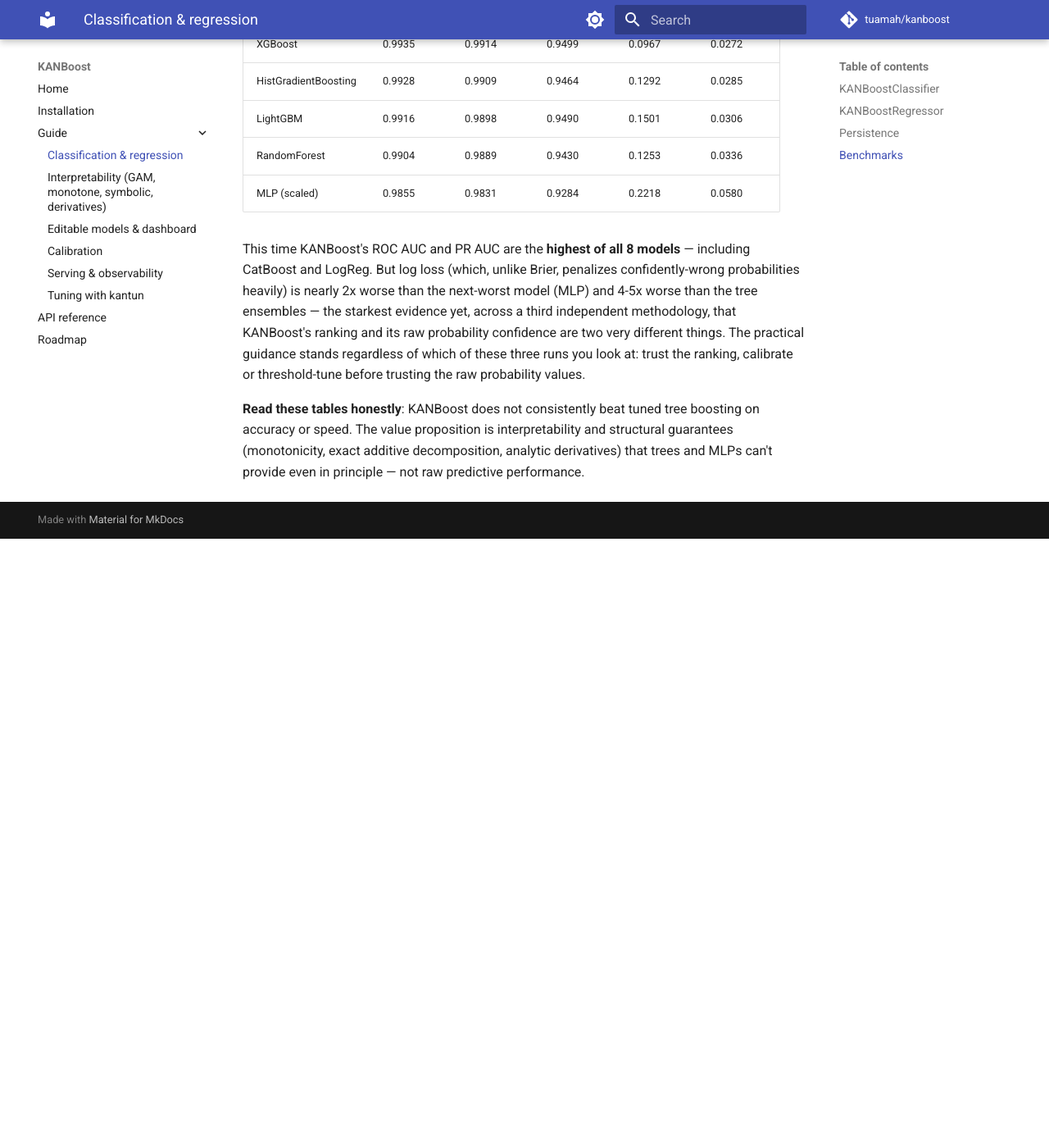
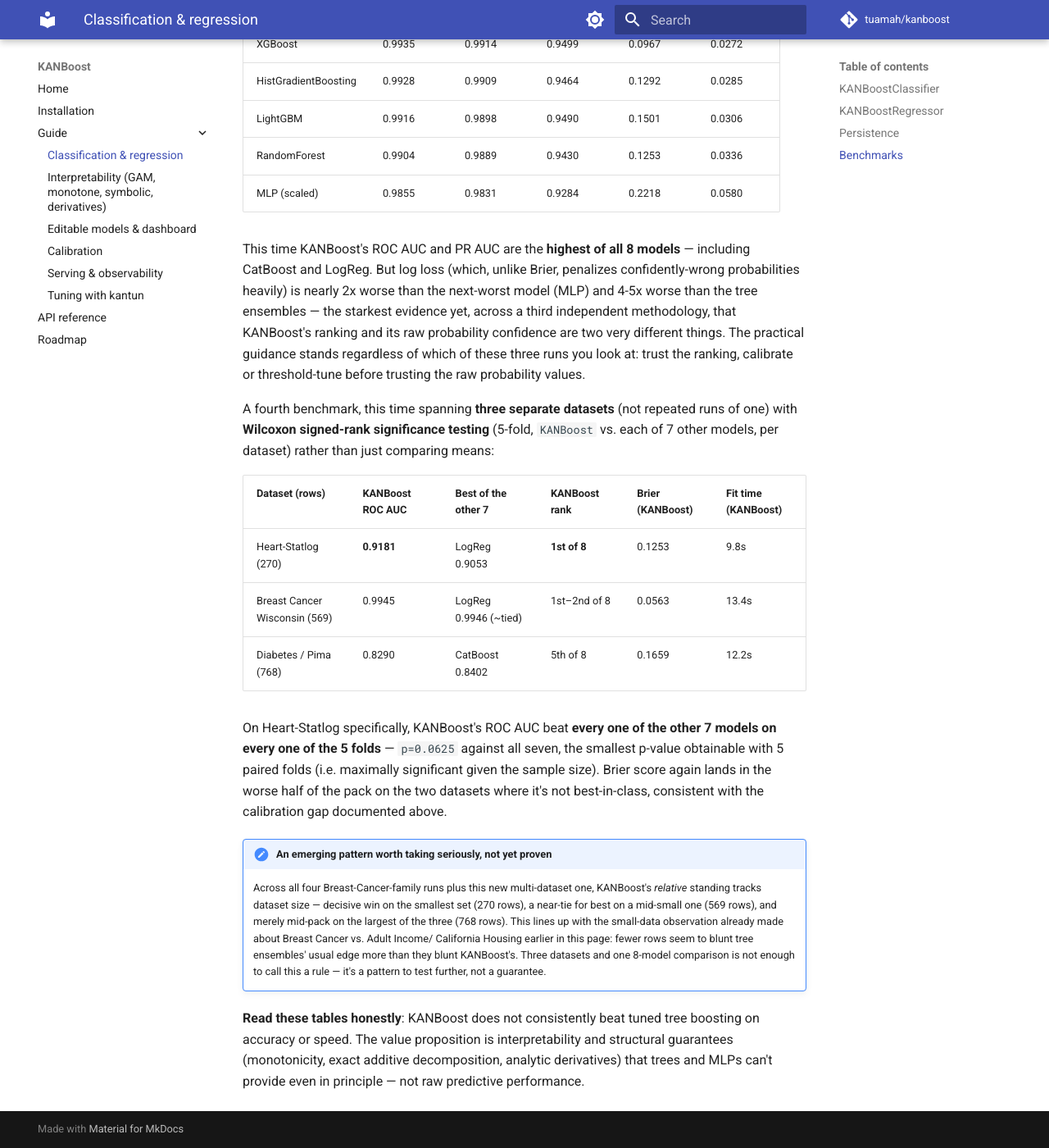
Before and after one commit to tuamah/kanboost, an MkDocs documentation site: the page built from docs/guide/classification.md, in a window 1280 px wide and 1400 px high, scrolled down 4569 px. Shown: the whole window at 82% size. Built offline with MkDocs 1.6.1 and Material for MkDocs 9.7.7, drawn with Linux system fonts in a browser that asks for light colours; comment, search, counter and statistics services are not loaded; before the commit the page ends 5226 px from its top, so only the background shows below that.

Commit message:
Add multi-dataset, statistically-tested benchmark (Wilcoxon)
A fourth benchmark, spanning three separate datasets (Heart-Statlog 270
rows, Breast Cancer Wisconsin 569 rows, Diabetes/Pima 768 rows) with
Wilcoxon signed-rank significance testing (KANBoost vs. each of 7 other
models, 5-fold paired) rather than just comparing means.

On Heart-Statlog, KANBoost's ROC AUC beat every one of the other 7
models on every one of the 5 folds -- p=0.0625 against all seven, the
smallest p-value obtainable at that sample size. Brier score again
lands in the worse half of the pack on the two datasets where KANBoost
isn't best-in-class, consistent with the calibration gap documented in
v0.0.12-v0.0.14.

Documented, explicitly labeled not-yet-proven: an emerging pattern
where KANBoost's relative standing across all four Breast-Cancer-family
runs plus this one tracks dataset size -- better relative to tree
ensembles on smaller datasets. Three datasets and one comparison isn't
enough to call it a rule.

No code changes. Bumps version to 0.0.15.

```diff
--- a/docs/guide/classification.md
+++ b/docs/guide/classification.md
@@ -198,6 +198,36 @@
 of which of these three runs you look at: trust the ranking, calibrate
 or threshold-tune before trusting the raw probability values.
 
+A fourth benchmark, this time spanning **three separate datasets** (not
+repeated runs of one) with **Wilcoxon signed-rank significance testing**
+(5-fold, `KANBoost` vs. each of 7 other models, per dataset) rather than
+just comparing means:
+
+| Dataset (rows) | KANBoost ROC AUC | Best of the other 7 | KANBoost rank | Brier (KANBoost) | Fit time (KANBoost) |
+|---|---|---|---|---|---|
+| Heart-Statlog (270) | **0.9181** | LogReg 0.9053 | **1st of 8** | 0.1253 | 9.8s |
+| Breast Cancer Wisconsin (569) | 0.9945 | LogReg 0.9946 (~tied) | 1st–2nd of 8 | 0.0563 | 13.4s |
+| Diabetes / Pima (768) | 0.8290 | CatBoost 0.8402 | 5th of 8 | 0.1659 | 12.2s |
+
+On Heart-Statlog specifically, KANBoost's ROC AUC beat **every one of
+the other 7 models on every one of the 5 folds** — `p=0.0625` against
+all seven, the smallest p-value obtainable with 5 paired folds (i.e.
+maximally significant given the sample size). Brier score again lands
+in the worse half of the pack on the two datasets where it's not
+best-in-class, consistent with the calibration gap documented above.
+
+!!! note "An emerging pattern worth taking seriously, not yet proven"
+    Across all four Breast-Cancer-family runs plus this new
+    multi-dataset one, KANBoost's *relative* standing tracks dataset
+    size — decisive win on the smallest set (270 rows), a near-tie for
+    best on a mid-small one (569 rows), and merely mid-pack on the
+    largest of the three (768 rows). This lines up with the small-data
+    observation already made about Breast Cancer vs. Adult Income/
+    California Housing earlier in this page: fewer rows seem to blunt
+    tree ensembles' usual edge more than they blunt KANBoost's. Three
+    datasets and one 8-model comparison is not enough to call this a
+    rule — it's a pattern to test further, not a guarantee.
+
 **Read these tables honestly**: KANBoost does not consistently beat tuned
 tree boosting on accuracy or speed. The value proposition is
 interpretability and structural guarantees (monotonicity, exact additive
--- a/kanboost/__init__.py
+++ b/kanboost/__init__.py
@@ -10,7 +10,7 @@
 from .regressor import KANBoostRegressor
 from .metrics import classification_report_dict, print_classification_report
 
-__version__ = "0.0.14"
+__version__ = "0.0.15"
 __all__ = [
     "KANBoostClassifier",
     "KANBoostRegressor",
--- a/pyproject.toml
+++ b/pyproject.toml
@@ -4,7 +4,7 @@
 
 [project]
 name = "kanboost"
-version = "0.0.14"
+version = "0.0.15"
 description = "Gradient boosting with Kolmogorov-Arnold Network (KAN) learners -- an interpretable alternative to tree-based boosting (XGBoost/LightGBM/CatBoost)."
 readme = "README.md"
 license = {file = "LICENSE"}
```
Also changed, not shown: README.md (+30 -0 lines), ROADMAP.md (+16 -1 lines).
